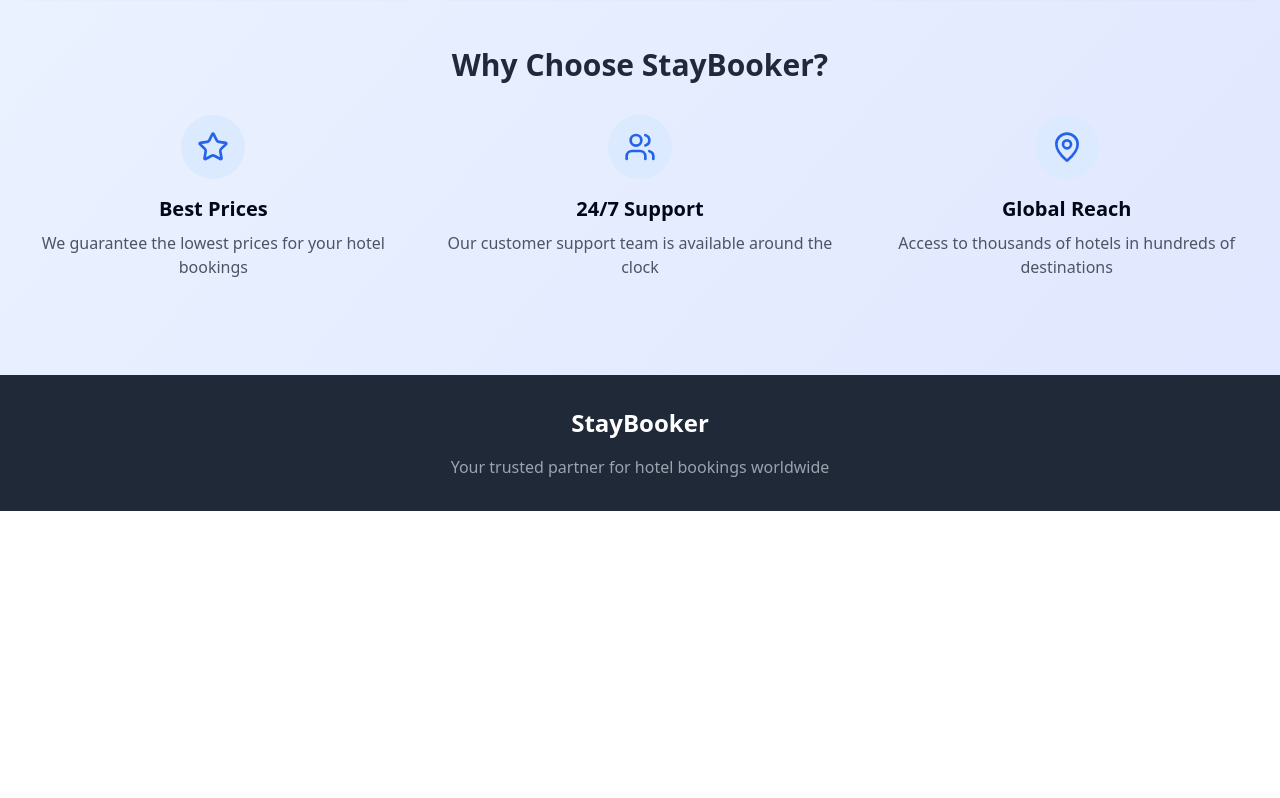
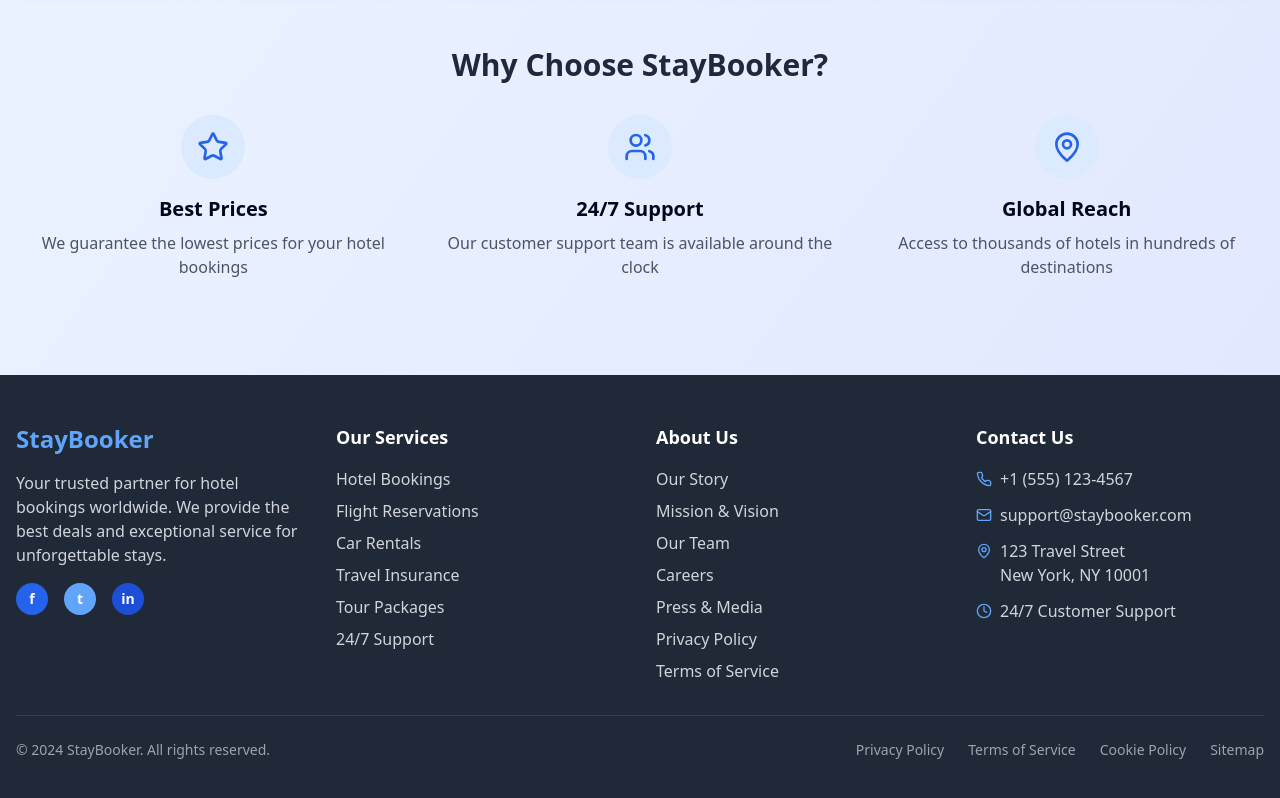
Before and after one commit to jhunu07/tour_travel, a React (Vite) app: page / in a window 1280 px wide. Shown: the part 951-1749 px from the top of the page. Before the commit the page ends 1462 px from the top, so only its background shows below. Built offline with nearby package versions, Linux system fonts and the light colour scheme.

Commit message:
Add footer with contact and info
Added a footer to the application, including links for "Contact Us", "About Us", and "Our Services".

```diff
--- a/src/pages/Index.tsx
+++ b/src/pages/Index.tsx
@@ -1,9 +1,8 @@
-
 import { useState } from "react";
 import { Button } from "@/components/ui/button";
 import { Input } from "@/components/ui/input";
 import { Card, CardContent, CardHeader, CardTitle } from "@/components/ui/card";
-import { MapPin, Calendar, Users, Star, Search, Menu, User, LogIn, UserPlus } from "lucide-react";
+import { MapPin, Calendar, Users, Star, Search, Menu, User, LogIn, UserPlus, Phone, Mail, Clock } from "lucide-react";
 
 const Index = () => {
   const [isMenuOpen, setIsMenuOpen] = useState(false);
@@ -254,13 +253,92 @@ const Index = () => {
       </div>
 
       {/* Footer */}
-      <footer className="bg-gray-800 text-white py-8 mt-12">
+      <footer className="bg-gray-800 text-white py-12 mt-12">
         <div className="container mx-auto px-4">
-          <div className="text-center">
-            <h3 className="text-2xl font-bold mb-4">StayBooker</h3>
-            <p className="text-gray-400">
-              Your trusted partner for hotel bookings worldwide
-            </p>
+          <div className="grid grid-cols-1 md:grid-cols-4 gap-8 mb-8">
+            {/* Company Info */}
+            <div>
+              <h3 className="text-2xl font-bold mb-4 text-blue-400">StayBooker</h3>
+              <p className="text-gray-300 mb-4">
+                Your trusted partner for hotel bookings worldwide. We provide the best deals and exceptional service for unforgettable stays.
+              </p>
+              <div className="flex space-x-4">
+                <div className="w-8 h-8 bg-blue-600 rounded-full flex items-center justify-center">
+                  <span className="text-sm font-bold">f</span>
+                </div>
+                <div className="w-8 h-8 bg-blue-400 rounded-full flex items-center justify-center">
+                  <span className="text-sm font-bold">t</span>
+                </div>
+                <div className="w-8 h-8 bg-blue-700 rounded-full flex items-center justify-center">
+                  <span className="text-sm font-bold">in</span>
+                </div>
+              </div>
+            </div>
+
+            {/* Our Services */}
+            <div>
+              <h4 className="text-lg font-semibold mb-4">Our Services</h4>
+              <ul className="space-y-2 text-gray-300">
+                <li className="hover:text-white transition-colors cursor-pointer">Hotel Bookings</li>
+                <li className="hover:text-white transition-colors cursor-pointer">Flight Reservations</li>
+                <li className="hover:text-white transition-colors cursor-pointer">Car Rentals</li>
+                <li className="hover:text-white transition-colors cursor-pointer">Travel Insurance</li>
+                <li className="hover:text-white transition-colors cursor-pointer">Tour Packages</li>
+                <li className="hover:text-white transition-colors cursor-pointer">24/7 Support</li>
+              </ul>
+            </div>
+
+            {/* About Us */}
+            <div>
+              <h4 className="text-lg font-semibold mb-4">About Us</h4>
+              <ul className="space-y-2 text-gray-300">
+                <li className="hover:text-white transition-colors cursor-pointer">Our Story</li>
+                <li className="hover:text-white transition-colors cursor-pointer">Mission & Vision</li>
+                <li className="hover:text-white transition-colors cursor-pointer">Our Team</li>
+                <li className="hover:text-white transition-colors cursor-pointer">Careers</li>
+                <li className="hover:text-white transition-colors cursor-pointer">Press & Media</li>
+                <li className="hover:text-white transition-colors cursor-pointer">Privacy Policy</li>
+                <li className="hover:text-white transition-colors cursor-pointer">Terms of Service</li>
+              </ul>
+            </div>
+
+            {/* Contact Us */}
+            <div>
+              <h4 className="text-lg font-semibold mb-4">Contact Us</h4>
+              <div className="space-y-3 text-gray-300">
+                <div className="flex items-center gap-2">
+                  <Phone className="h-4 w-4 text-blue-400" />
+                  <span>+1 (555) 123-4567</span>
+                </div>
+                <div className="flex items-center gap-2">
+                  <Mail className="h-4 w-4 text-blue-400" />
+                  <span>support@staybooker.com</span>
+                </div>
+                <div className="flex items-start gap-2">
+                  <MapPin className="h-4 w-4 text-blue-400 mt-1" />
+                  <span>123 Travel Street<br />New York, NY 10001</span>
+                </div>
+                <div className="flex items-center gap-2">
+                  <Clock className="h-4 w-4 text-blue-400" />
+                  <span>24/7 Customer Support</span>
+                </div>
+              </div>
+            </div>
+          </div>
+
+          {/* Bottom Footer */}
+          <div className="border-t border-gray-700 pt-6">
+            <div className="flex flex-col md:flex-row justify-between items-center">
+              <p className="text-gray-400 text-sm mb-4 md:mb-0">
+                © 2024 StayBooker. All rights reserved.
+              </p>
+              <div className="flex space-x-6 text-sm text-gray-400">
+                <a href="#" className="hover:text-white transition-colors">Privacy Policy</a>
+                <a href="#" className="hover:text-white transition-colors">Terms of Service</a>
+                <a href="#" className="hover:text-white transition-colors">Cookie Policy</a>
+                <a href="#" className="hover:text-white transition-colors">Sitemap</a>
+              </div>
+            </div>
           </div>
         </div>
       </footer>
```
